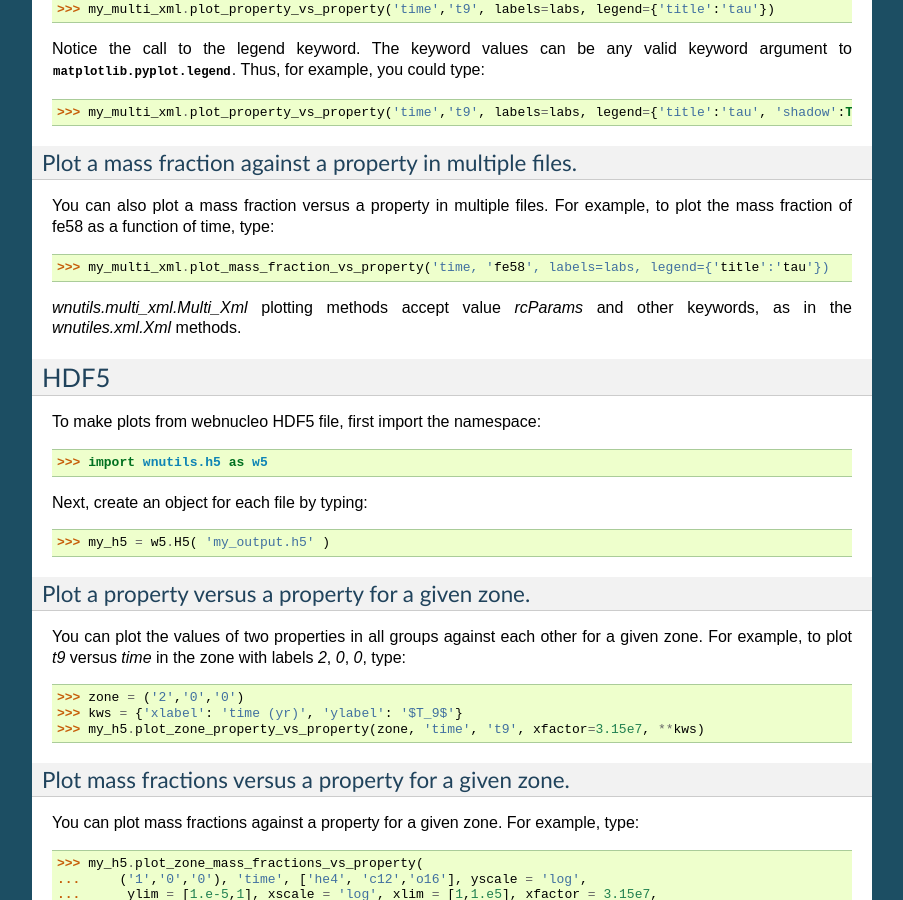
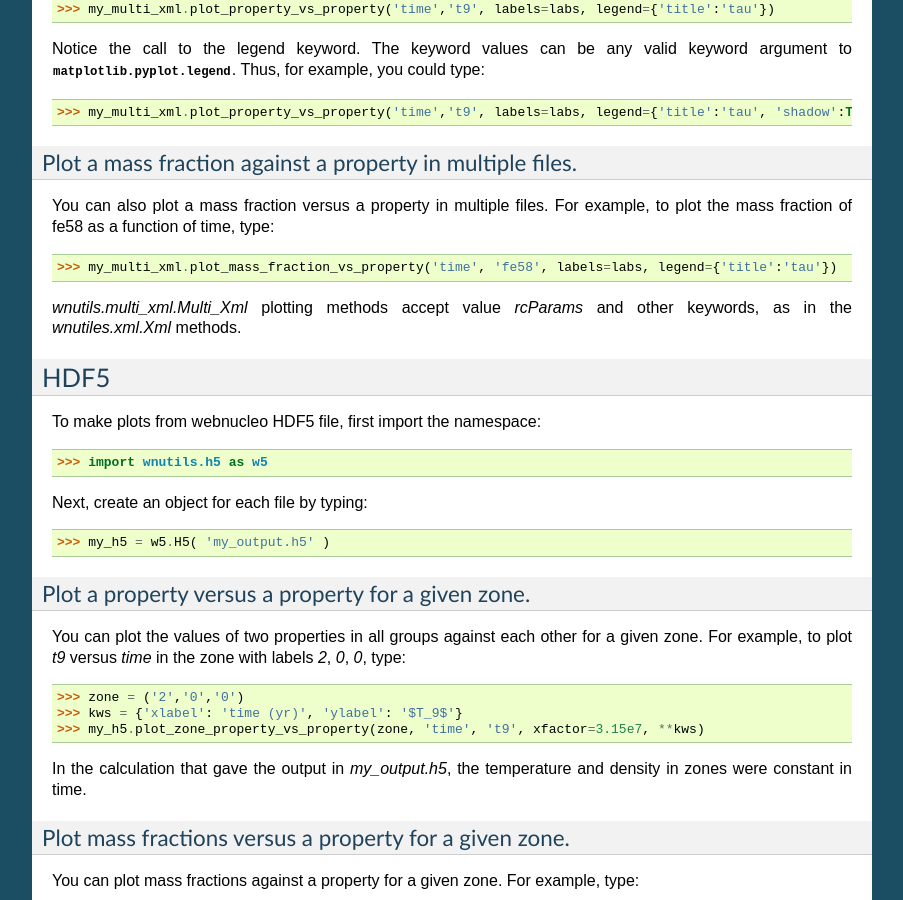
Before and after one commit to mbradle/wnutils, a Sphinx documentation site: the page built from doc/source/plot_tutorial.rst, in a window 1280 px wide and 900 px high, scrolled down 3386 px. Shown: the whole window, without its empty margins (198-1101 px from the left). Built offline with Sphinx 7.4.7, drawn with Linux system fonts in a browser that asks for light colours.

Commit message:
Fix typos and add 'n' to dict.

```diff
--- a/doc/source/data_tutorial.rst
+++ b/doc/source/data_tutorial.rst
@@ -19,7 +19,7 @@ and move the file to your `wnutils_tutorials` directory.  Extract the
 data by typing::
 
     $ gunzip wnutils_tutorials_data.tar.gz
-    $ tar xvf wnutils_tutorials_data.tar.gz
+    $ tar xvf wnutils_tutorials_data.tar
 
 You can now check that you have the expected files by typing::
 
--- a/doc/source/plot_tutorial.rst
+++ b/doc/source/plot_tutorial.rst
@@ -199,7 +199,7 @@ You can also plot a mass fraction versus a property in multiple files.
 For example, to plot the mass fraction of fe58 as a function of time,
 type::
 
-    >>> my_multi_xml.plot_mass_fraction_vs_property('time, 'fe58', labels=labs, legend={'title':'tau'})
+    >>> my_multi_xml.plot_mass_fraction_vs_property('time', 'fe58', labels=labs, legend={'title':'tau'})
 
 `wnutils.multi_xml.Multi_Xml` plotting methods accept value `rcParams` and
 other keywords, as in the `wnutiles.xml.Xml` methods.
@@ -226,6 +226,9 @@ type::
     >>> zone = ('2','0','0')
     >>> kws = {'xlabel': 'time (yr)', 'ylabel': '$T_9$'}
     >>> my_h5.plot_zone_property_vs_property(zone, 'time', 't9', xfactor=3.15e7, **kws)
+
+In the calculation that gave the output in `my_output.h5`,
+the temperature and density in zones were constant in time.
 
 Plot mass fractions versus a property for a given zone.
 .......................................................
--- a/doc/source/read_tutorial.rst
+++ b/doc/source/read_tutorial.rst
@@ -113,7 +113,6 @@ in the above example, but only for the last 10 zones.  Type::
     >>> props = my_xml.get_properties(
     ...     ['time','t9','rho'], zone_xpath='[position() > last() - 10]'
     ... )
-    ...
 
 You can print the zone properties, for example, by typing::
 
@@ -121,7 +120,7 @@ You can print the zone properties, for example, by typing::
 
 Confirm that there are only the properties for 10 zones by typing::
 
-    >>> print(len(props['t9'])
+    >>> print(len(props['t9']))
 
 Read zone properties as floats.
 ...............................
@@ -174,7 +173,6 @@ For example, to retrieve the mass fraction in the first 10 zones, type::
     >>> x = my_xml.get_mass_fractions(
     ...      ['o16','si28','s36'], zone_xpath='[position() <= 10]'
     ... )
-    ...
 
 Retrieve abundances summed over nucleon number in zones.
 ........................................................
```
Also changed, not shown: 1 other file.
